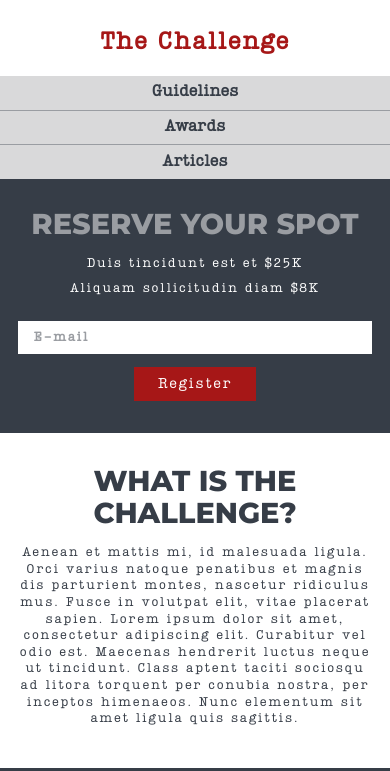
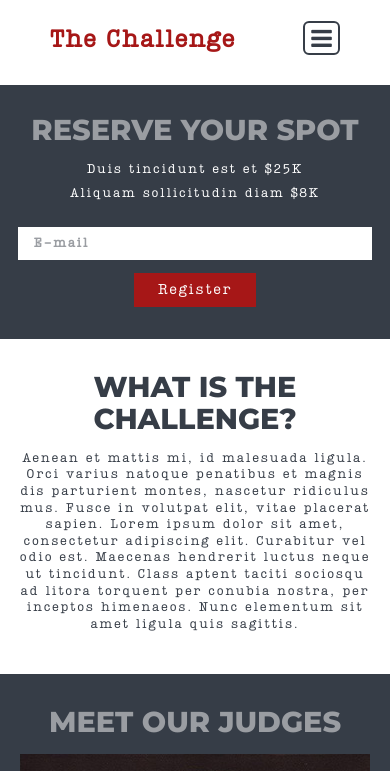
Before and after one commit to akemimeka/the-challenge, a plain HTML site: page index.html in a window 390 px wide. Shown: the top 771 px of the page. Drawn offline with Linux system fonts and the light colour scheme; files whose address does not match are found by name.

Commit message:
Adds hamburger menu on mobile and tablet-portrait versions

```diff
--- a/index.html
+++ b/index.html
@@ -13,8 +13,11 @@
 
 <body>
   <nav class="nav-container">
-    <h1 class="nav-title"><a href="#">The Challenge</a></h1>
-    <div class="nav-link-container">
+    <div class="nav-icon-container">
+      <h1 class="nav-title"><a href="#">The Challenge</a></h1>
+      <i class="nav-menu-icon fa fa-bars"></i>
+    </div>
+    <div class="nav-link-container hidden-nav-links">
       <a class="nav-link" href="#">Guidelines</a>
       <a class="nav-link" href="#">Awards</a>
       <a class="nav-link" href="#">Articles</a>
--- a/sass/style.scss
+++ b/sass/style.scss
@@ -237,6 +237,7 @@ body {
 	display: flex;
 	flex-direction: column;
 	justify-content: center;
+	padding: 1.3rem 1rem 1rem 1rem;
 	font-family: $primary-font;
 	background-color: $white;
 
@@ -255,16 +256,18 @@ body {
 	}
 }
 
+.nav-icon-container {
+	display: flex;
+	flex-direction: row;
+	flex-wrap: wrap;
+	align-items: baseline;
+	justify-content: space-around;
+
 	.nav-title {
-	padding-top: 1.7rem;
-	padding-bottom: 1.1rem;
-	letter-spacing: 0.08rem;
+		padding-bottom: 0.8rem;
+		font-size: 1.5rem;
+		letter-spacing: 0.06rem;
 		text-align: center;
-
-	@media (min-width: $for-phone-portrait-up) {
-		padding-top: 1.9rem;
-		padding-bottom: 1.3rem;
-	}
 
 		@media (min-width: $for-tablet-portrait-up) {
 			display: block;
@@ -276,6 +279,24 @@ body {
 
 	.nav-title a {
 		color: $red;
+	}
+
+	.nav-menu-icon {
+		padding: 0.2rem 0.4rem;
+		font-size: 1.5em;
+		color: $dark-gray;
+		border: 2px solid $dark-gray;
+		border-radius: 6px;
+
+		@media (min-width: $for-tablet-portrait-up) {
+			display: none;
+		}
+	}
+
+	.nav-menu-icon:hover {
+		color: $red;
+		border-color: $red;
+	}
 }
 
 .nav-link-container {
@@ -297,6 +318,14 @@ body {
 
 	@media (min-width: $for-desktop-up) {
 		max-width: 30%;
+	}
+}
+
+.hidden-nav-links {
+	display: none;
+
+	@media (min-width: $for-tablet-portrait-up) {
+		display: flex;
 	}
 }
 
@@ -337,11 +366,11 @@ body {
 // RESERVE-1 SECTION
 section.reserve-1 {
 	@include section-base;
-	margin-top: 11rem;
+	margin-top: 5.1rem;
 	background-color: $dark-gray;
 
 	@media (min-width: $for-phone-portrait-up) {
-		margin-top: 12.1rem;
+		margin-top: 5rem;
 	}
 
 	@media (min-width: $for-tablet-portrait-up) {
```
Also changed, not shown: css/style.css, 1 other file. Lines whose indentation alone changed are shown as unchanged.
